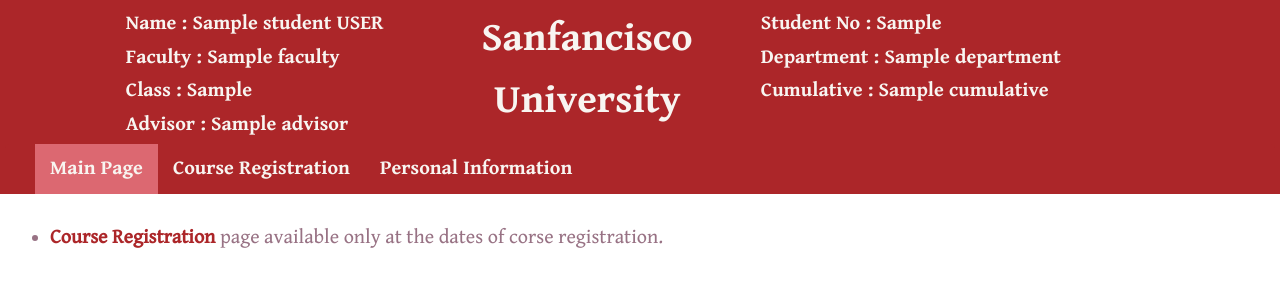
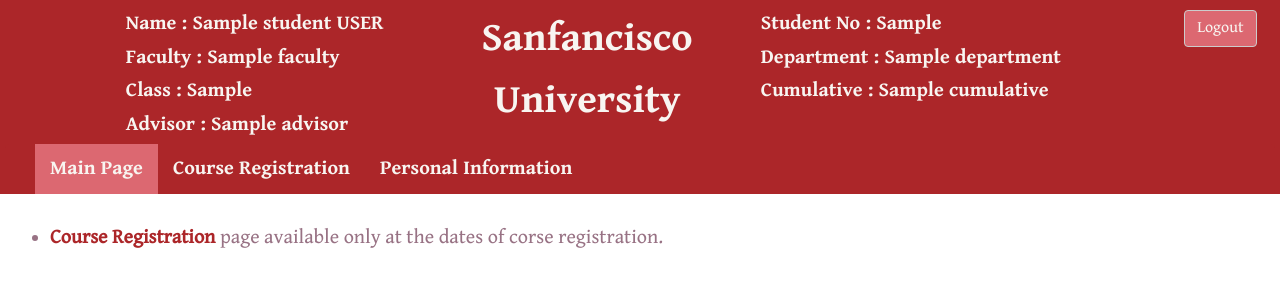
Before and after one commit to talhaHavadar/CourseRegistration, a Django app: template CourseRegistrationSystem/Registration/templates/Registration/mainPage.html in a window 1280 px wide. Shown: the top 300 px of the page. Run offline with Django 3.2, Linux system fonts and the light colour scheme; the template is opened without the code that fills it: most values are stand-ins (such as "Sample title", 1, 10 or a date in 2020); some libraries are stand-ins or nearby versions.

Commit message:
logot button added

```diff
--- a/CourseRegistrationSystem/Registration/static/Registration/stylesheets/mainPage.css
+++ b/CourseRegistrationSystem/Registration/static/Registration/stylesheets/mainPage.css
@@ -11,6 +11,11 @@ body .headerContainer {
   color: #f8f5f1;
   padding: 10px 5px;
   padding-bottom: 0; }
+  body .headerContainer button {
+    background-color: #dc6871;
+    color: #f8f5f1;
+    font-size: 12pt;
+    font-family: GentiumRegular; }
   body .headerContainer .infoHeader {
     justify-content: center;
     display: flex; }
--- a/CourseRegistrationSystem/Registration/static/Registration/stylesheets/mainPage.sass
+++ b/CourseRegistrationSystem/Registration/static/Registration/stylesheets/mainPage.sass
@@ -12,6 +12,13 @@ body
     color: #f8f5f1
     padding: 10px 5px
     padding-bottom: 0
+
+    button
+      background-color: #dc6871
+      color: #f8f5f1
+      font-size: 12pt
+      font-family: GentiumRegular
+
     .infoHeader
       justify-content: center
       display: flex
--- a/CourseRegistrationSystem/Registration/static/Registration/stylesheets/personalPage.css
+++ b/CourseRegistrationSystem/Registration/static/Registration/stylesheets/personalPage.css
@@ -11,6 +11,11 @@ body .headerContainer {
   color: #f8f5f1;
   padding: 10px 5px;
   padding-bottom: 0; }
+  body .headerContainer button {
+    background-color: #dc6871;
+    color: #f8f5f1;
+    font-size: 12pt;
+    font-family: GentiumRegular; }
   body .headerContainer .infoHeader {
     justify-content: center;
     display: flex; }
--- a/CourseRegistrationSystem/Registration/static/Registration/stylesheets/registration.css
+++ b/CourseRegistrationSystem/Registration/static/Registration/stylesheets/registration.css
@@ -11,6 +11,11 @@ body .headerContainer {
   color: #f8f5f1;
   padding: 10px 5px;
   padding-bottom: 0; }
+  body .headerContainer button {
+    background-color: #dc6871;
+    color: #f8f5f1;
+    font-size: 12pt;
+    font-family: GentiumRegular; }
   body .headerContainer .infoHeader {
     justify-content: center;
     display: flex; }
--- a/CourseRegistrationSystem/Registration/templates/Registration/mainPage.html
+++ b/CourseRegistrationSystem/Registration/templates/Registration/mainPage.html
@@ -41,7 +41,7 @@
                 <label class="universityName1">Sanfancisco</label>
                 <label class="universityName2">University</label>
             </div>
-            <div class="col-md-5">
+            <div class="col-md-4">
                 <div class="studentNoContainer">
                     <label>Student No :</label>
                     <label>{{ student|valuefor:"studentNo" }}</label>
@@ -55,6 +55,10 @@
                     <label>{{ student|valuefor:"transcript"|valuefor:"cumulative" }}</label>
                 </div>
             </div>
+            <div class="col-md-1">
+                <button type="submit" class="btn btn-default" >Logout</button>
+            </div>
+
         </div>
         <div class="navbarContainer">
             <nav class="navbar">
--- a/CourseRegistrationSystem/Registration/templates/Registration/personalPage.html
+++ b/CourseRegistrationSystem/Registration/templates/Registration/personalPage.html
@@ -34,7 +34,7 @@
               <label class="universityName1">Sanfancisco</label>
               <label class="universityName2">University</label>
           </div>
-          <div class="col-md-5">
+          <div class="col-md-4">
               <div class="studentNoContainer">
                   <label>Student No :</label>
                   <label>{{ student|valuefor:"studentNo" }}</label>
@@ -47,6 +47,9 @@
                   <label>Cumulative :</label>
                   <label>{{ student|valuefor:"transcript"|valuefor:"cumulative" }}</label>
               </div>
+          </div>
+          <div class="col-md-1">
+              <button type="submit" class="btn btn-default" >Logout</button>
           </div>
       </div>
       <div class="navbarContainer">
--- a/CourseRegistrationSystem/Registration/templates/Registration/registration.html
+++ b/CourseRegistrationSystem/Registration/templates/Registration/registration.html
@@ -47,7 +47,7 @@
               <label class="universityName1">Sanfancisco</label>
               <label class="universityName2">University</label>
           </div>
-          <div class="col-md-5">
+          <div class="col-md-4">
               <div class="studentNoContainer">
                   <label>Student No :</label>
                   <label>{{ student|valuefor:"studentNo" }}</label>
@@ -60,6 +60,9 @@
                   <label>Cumulative :</label>
                   <label>{{ student|valuefor:"transcript"|valuefor:"cumulative" }}</label>
               </div>
+          </div>
+          <div class="col-md-1">
+              <button type="submit" class="btn btn-default" >Logout</button>
           </div>
       </div>
       <div class="navbarContainer">
```
Also changed, not shown: CourseRegistrationSystem/Registration/static/Registration/stylesheets/personalPage.sass (+7 -0 lines), CourseRegistrationSystem/Registration/static/Registration/stylesheets/registration.sass (+7 -0 lines), CourseRegistrationSystem/db.sqlite3, 3 other files.
